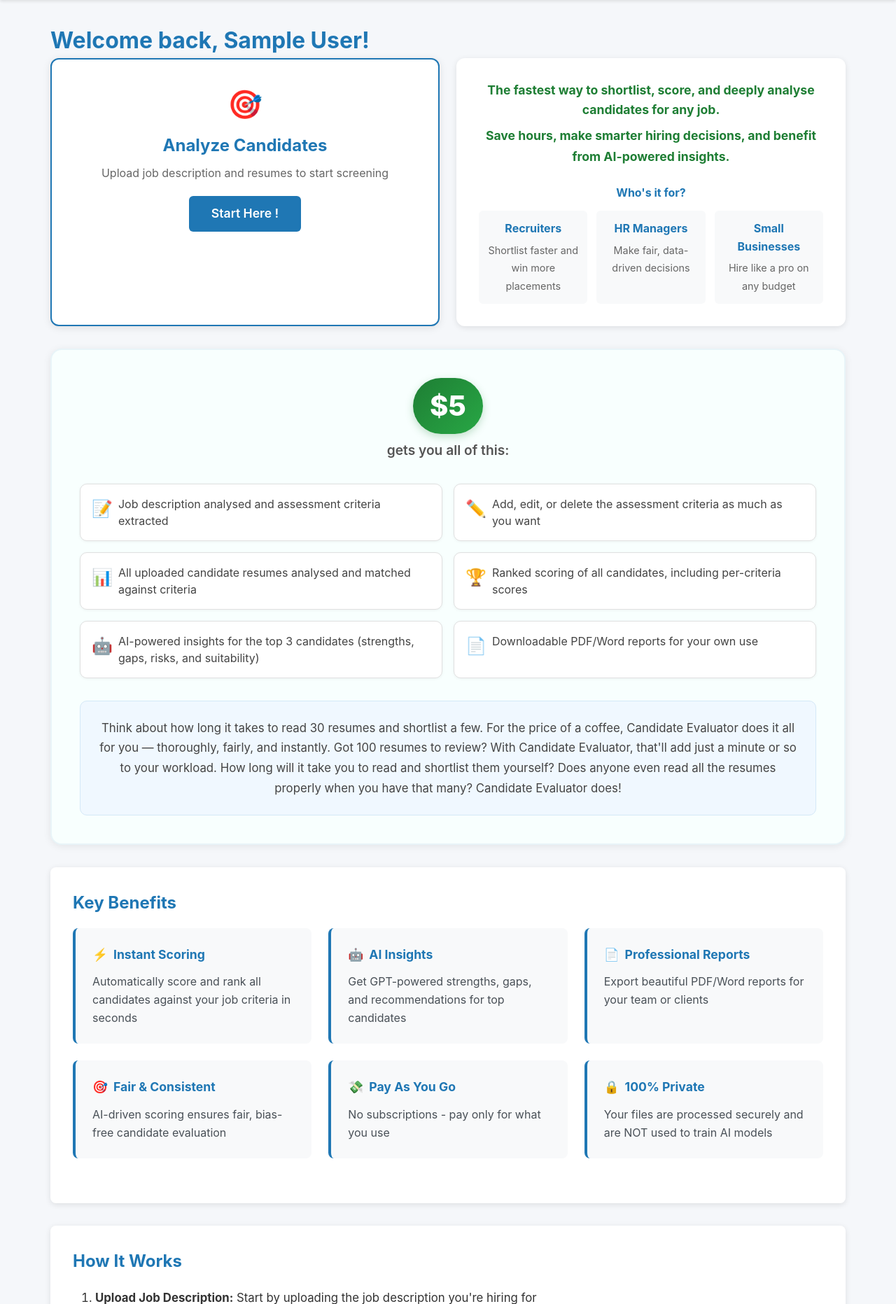
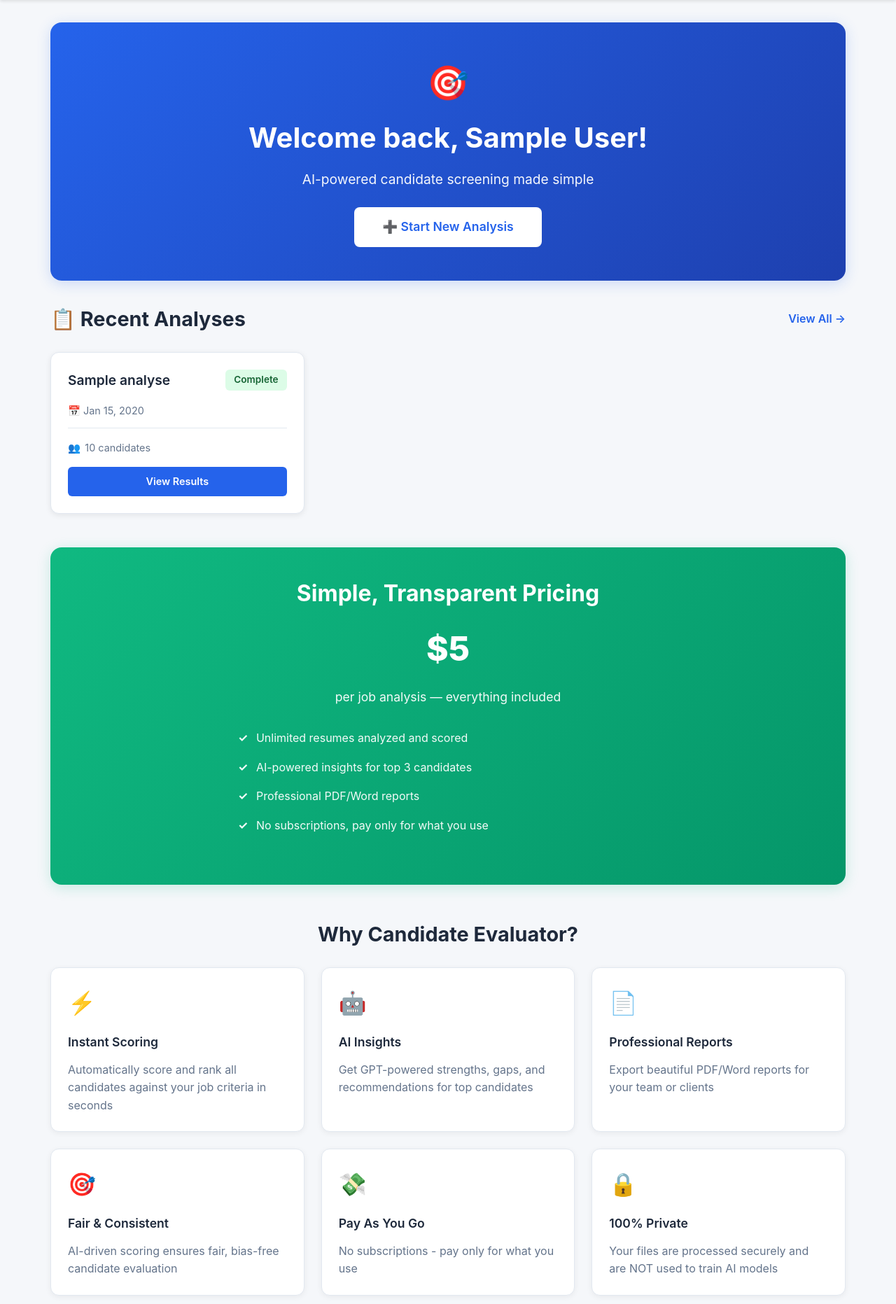
Before and after one commit to nigelfitz/candidate-evaluator, a Flask app: page /dashboard in a window 1280 px wide. Shown: the part 109-1972 px from the top of the page at 70% size. Run offline with Flask 3, Linux system fonts and the light colour scheme; a user stored in the database is signed in; tables that the repository leaves empty hold one stand-in row (values such as "Sample post").

Commit message:
Apply modern clean styling to dashboard - Blue/Slate palette with mobile-responsive cards

```diff
--- a/flask_app/templates/dashboard.html
+++ b/flask_app/templates/dashboard.html
@@ -4,373 +4,415 @@
 
 {% block extra_css %}
 <style>
-    .top-section {
-        display: grid;
-        grid-template-columns: 1fr 1fr;
-        gap: 1.5rem;
+    /* Modern Clean Dashboard Styling - Blue/Slate Palette */
+
+    /* Hero Section with CTA */
+    .hero-section {
+        background: linear-gradient(135deg, #2563eb 0%, #1e40af 100%);
+        border-radius: 16px;
+        padding: 3rem;
         margin-bottom: 2rem;
+        color: white;
+        text-align: center;
+        box-shadow: 0 4px 20px rgba(37, 99, 235, 0.2);
     }
 
-    .analyze-card {
-        background: white;
-        color: #333;
-        border-radius: 12px;
-        padding: 2rem;
-        text-align: center;
-        box-shadow: 0 2px 12px rgba(0, 0, 0, 0.1);
-        border: 2px solid #1f77b4;
+    .hero-section h1 {
+        font-size: 2.5rem;
+        font-weight: 700;
+        margin-bottom: 0.8rem;
+        color: white;
     }
 
-    .analyze-card h2 {
-        color: #1f77b4;
-        font-size: 1.5rem;
+    .hero-section p {
+        font-size: 1.2rem;
+        margin-bottom: 1.5rem;
+        opacity: 0.95;
+    }
+
+    .hero-section .btn-hero {
+        background: white;
+        color: #2563eb;
+        font-size: 1.1rem;
+        font-weight: 600;
+        padding: 0.9rem 2.5rem;
+        border-radius: 8px;
+        border: none;
+        cursor: pointer;
+        transition: all 0.2s;
+        display: inline-block;
+        text-decoration: none;
+    }
+
+    .hero-section .btn-hero:hover {
+        transform: translateY(-2px);
+        box-shadow: 0 6px 20px rgba(0, 0, 0, 0.15);
+    }
+
+    /* Recent Analyses Section */
+    .section-header {
+        display: flex;
+        justify-content: space-between;
+        align-items: center;
+        margin-bottom: 1.5rem;
+    }
+
+    .section-header h2 {
+        color: #1e293b;
+        font-size: 1.8rem;
+        font-weight: 700;
+        margin: 0;
+    }
+
+    .section-header .view-all {
+        color: #2563eb;
+        text-decoration: none;
+        font-weight: 600;
+    }
+
+    .section-header .view-all:hover {
+        text-decoration: underline;
+    }
+
+    /* Analysis Cards - Mobile-Responsive */
+    .analyses-grid {
+        display: grid;
+        grid-template-columns: repeat(auto-fill, minmax(300px, 1fr));
+        gap: 1.5rem;
+        margin-bottom: 3rem;
+    }
+
+    .analysis-card {
+        background: white;
+        border-radius: 12px;
+        padding: 1.5rem;
+        box-shadow: 0 2px 8px rgba(0, 0, 0, 0.08);
+        border: 1px solid #e2e8f0;
+        transition: all 0.2s;
+    }
+
+    .analysis-card:hover {
+        box-shadow: 0 4px 16px rgba(0, 0, 0, 0.12);
+        transform: translateY(-2px);
+    }
+
+    .analysis-card-header {
+        display: flex;
+        justify-content: space-between;
+        align-items: start;
+        margin-bottom: 1rem;
+    }
+
+    .analysis-card-header h3 {
+        color: #1e293b;
+        font-size: 1.2rem;
+        font-weight: 600;
+        margin: 0;
+        flex: 1;
+    }
+
+    .analysis-badge {
+        background: #dcfce7;
+        color: #166534;
+        padding: 0.25rem 0.75rem;
+        border-radius: 6px;
+        font-size: 0.85rem;
+        font-weight: 600;
+        margin-left: 0.5rem;
+    }
+
+    .analysis-card-meta {
+        color: #64748b;
+        font-size: 0.9rem;
+        margin-bottom: 0.8rem;
+    }
+
+    .analysis-card-stats {
+        display: flex;
+        gap: 1rem;
+        margin-bottom: 1rem;
+        padding-top: 1rem;
+        border-top: 1px solid #e2e8f0;
+    }
+
+    .stat-item {
+        display: flex;
+        align-items: center;
+        gap: 0.4rem;
+        color: #64748b;
+        font-size: 0.9rem;
+    }
+
+    .analysis-card-actions {
+        display: flex;
+        gap: 0.75rem;
+    }
+
+    .btn-view {
+        flex: 1;
+        background: #2563eb;
+        color: white;
+        padding: 0.6rem 1rem;
+        border-radius: 6px;
+        text-align: center;
+        text-decoration: none;
+        font-weight: 600;
+        font-size: 0.9rem;
+        transition: all 0.2s;
+    }
+
+    .btn-view:hover {
+        background: #1d4ed8;
+    }
+
+    /* Empty State */
+    .empty-state {
+        text-align: center;
+        padding: 4rem 2rem;
+        background: #f8fafc;
+        border-radius: 12px;
+        border: 2px dashed #cbd5e1;
+    }
+
+    .empty-state .icon {
+        font-size: 4rem;
+        margin-bottom: 1rem;
+    }
+
+    .empty-state h3 {
+        color: #475569;
+        font-size: 1.3rem;
         margin-bottom: 0.5rem;
     }
 
-    .analyze-card p {
-        color: #666;
-        font-size: 1rem;
-        margin-bottom: 1.2rem;
+    .empty-state p {
+        color: #64748b;
+        margin-bottom: 1.5rem;
     }
 
-    .analyze-card .btn {
-        font-size: 1.1rem;
-        padding: 0.7rem 2rem;
-        background: #1f77b4;
-        color: white;
-        font-weight: 600;
-        border: none;
+    /* Info Cards - Benefits and Features */
+    .info-grid {
+        display: grid;
+        grid-template-columns: repeat(auto-fit, minmax(280px, 1fr));
+        gap: 1.5rem;
+        margin-bottom: 3rem;
     }
 
-    .analyze-card .btn:hover {
-        background: #1565c0;
-        transform: translateY(-2px);
-        box-shadow: 0 4px 12px rgba(0,0,0,0.2);
+    .info-card {
+        background: white;
+        border-radius: 12px;
+        padding: 1.5rem;
+        box-shadow: 0 2px 8px rgba(0, 0, 0, 0.06);
+        border: 1px solid #e2e8f0;
+        transition: all 0.2s;
     }
 
-    .info-right {
-        background: white;
-        border-radius: 12px;
-        padding: 2rem;
-        box-shadow: 0 2px 8px rgba(0,0,0,0.1);
+    .info-card:hover {
+        box-shadow: 0 4px 16px rgba(0, 0, 0, 0.1);
+        transform: translateY(-2px);
     }
 
-    .info-right h3 {
-        color: #1e7e34;
-        font-size: 1.1rem;
-        font-weight: 700;
-        margin-bottom: 0.5rem;
-        text-align: center;
+    .info-card-icon {
+        font-size: 2rem;
+        margin-bottom: 1rem;
     }
 
-    .info-right p {
-        color: #1e7e34;
+    .info-card h3 {
+        color: #1e293b;
         font-size: 1.1rem;
-        font-weight: 700;
-        line-height: 1.7;
-        margin-bottom: 1.5rem;
-        text-align: center;
-    }
-
-    .info-right .whos-it-for {
-        text-align: center;
-    }
-
-    .usecase-grid {
-        display: grid;
-        grid-template-columns: repeat(3, 1fr);
-        gap: 0.8rem;
-    }
-
-    .usecase-item {
-        background: #f8f9fa;
-        padding: 0.8rem;
-        border-radius: 6px;
-        text-align: center;
-    }
-
-    .usecase-item strong {
-        color: #1f77b4;
-        display: block;
-        margin-bottom: 0.3rem;
-    }
-
-    .usecase-item span {
-        font-size: 0.9rem;
-        color: #666;
-    }
-
-    .pricing-block {
-        background: #f8fffe;
-        border-radius: 16px;
-        padding: 2.5rem;
-        margin-bottom: 2rem;
-        box-shadow: 0 2px 12px rgba(0, 0, 0, 0.08);
-        border: 2px solid #e8f4f8;
-    }
-
-    .pricing-block .price-header {
-        text-align: center;
-        margin-bottom: 2rem;
-    }
-
-    .pricing-block .price-badge {
-        display: inline-block;
-        background: linear-gradient(135deg, #1e7e34 0%, #28a745 100%);
-        color: white;
-        font-size: 2.5rem;
-        font-weight: 800;
-        padding: 0.5rem 1.5rem;
-        border-radius: 50px;
-        margin-bottom: 0.5rem;
-        box-shadow: 0 4px 12px rgba(30, 126, 52, 0.25);
-    }
-
-    .pricing-block .price-subtext {
-        font-size: 1.2rem;
-        color: #555;
         font-weight: 600;
-    }
-
-    .pricing-block .benefits-grid {
-        display: grid;
-        grid-template-columns: repeat(2, 1fr);
-        gap: 1rem;
-        margin-bottom: 2rem;
-    }
-
-    .pricing-block .benefit-item {
-        background: white;
-        padding: 1rem;
-        border-radius: 10px;
-        border: 1px solid #e0e0e0;
-        box-shadow: 0 1px 4px rgba(0,0,0,0.05);
-        display: flex;
-        align-items: flex-start;
-    }
-
-    .pricing-block .benefit-item .emoji {
-        font-size: 1.5rem;
-        margin-right: 0.5rem;
-        flex-shrink: 0;
-    }
-
-    .pricing-block .benefit-item .text {
-        color: #444;
-        font-size: 1rem;
-        line-height: 1.5;
-        flex: 1;
-    }
-
-    .pricing-block .closing-text {
-        background: #f0f8ff;
-        padding: 1.5rem;
-        border-radius: 10px;
-        font-size: 1.05rem;
-        color: #444;
-        line-height: 1.7;
-        text-align: center;
-        border: 1px solid #d4e8f7;
-    }
-
-    .faq-section {
-        background: #fafafa;
-        border-radius: 12px;
-        padding: 2rem;
-        margin-bottom: 2rem;
-        box-shadow: 0 2px 8px rgba(0,0,0,0.08);
-        border: 1px solid #e0e0e0;
-    }
-
-    .faq-section h2 {
-        color: #333;
-        font-size: 1.8rem;
-        margin-bottom: 1.5rem;
-        text-align: center;
-    }
-
-    .faq-item {
-        background: white;
-        padding: 1.5rem;
-        border-radius: 8px;
-        margin-bottom: 1.5rem;
-        border-left: 4px solid #1f77b4;
-        box-shadow: 0 1px 4px rgba(0,0,0,0.05);
-    }
-
-    .faq-item h3 {
-        color: #1f77b4;
-        font-size: 1.2rem;
         margin-bottom: 0.8rem;
     }
 
-    .faq-item p {
-        color: #555;
-        line-height: 1.7;
-        margin-bottom: 0.8rem;
+    .info-card p {
+        color: #64748b;
+        line-height: 1.6;
+        margin: 0;
     }
 
-    .faq-item p:last-child {
-        margin-bottom: 0;
+    /* Pricing Highlight Block */
+    .pricing-block {
+        background: linear-gradient(135deg, #10b981 0%, #059669 100%);
+        border-radius: 16px;
+        padding: 2.5rem;
+        margin-bottom: 3rem;
+        color: white;
+        text-align: center;
+        box-shadow: 0 4px 20px rgba(16, 185, 129, 0.2);
     }
 
-    .info-section {
-        display: grid;
-        grid-template-columns: repeat(auto-fit, minmax(280px, 1fr));
-        gap: 1.5rem;
-        margin-bottom: 2rem;
+    .pricing-block h2 {
+        font-size: 2rem;
+        font-weight: 700;
+        margin-bottom: 0.5rem;
+        color: white;
     }
 
-    .info-card {
-        background: #f8f9fa;
-        border-left: 4px solid #1f77b4;
-        padding: 1.5rem;
-        border-radius: 8px;
+    .pricing-block .price {
+        font-size: 3rem;
+        font-weight: 800;
+        margin: 1rem 0;
     }
 
-    .info-card h3 {
-        color: #1f77b4;
+    .pricing-block p {
         font-size: 1.1rem;
-        margin-bottom: 0.8rem;
-        display: flex;
-        align-items: center;
-        gap: 0.5rem;
+        opacity: 0.95;
+        margin-bottom: 1.5rem;
     }
 
-    .info-card p {
-        color: #495057;
-        margin: 0;
-        line-height: 1.6;
+    .pricing-block ul {
+        text-align: left;
+        max-width: 600px;
+        margin: 0 auto 1.5rem;
+        list-style: none;
+        padding: 0;
+    }
+
+    .pricing-block li {
+        padding: 0.5rem 0;
+        font-size: 1rem;
+        opacity: 0.95;
+    }
+
+    .pricing-block li::before {
+        content: "✓ ";
+        font-weight: bold;
+        margin-right: 0.5rem;
+    }
+
+    /* Mobile Responsive */
+    @media (max-width: 768px) {
+        .hero-section {
+            padding: 2rem 1.5rem;
+        }
+
+        .hero-section h1 {
+            font-size: 1.8rem;
+        }
+
+        .analyses-grid {
+            grid-template-columns: 1fr;
+        }
+
+        .info-grid {
+            grid-template-columns: 1fr;
+        }
     }
 </style>
 {% endblock %}
 
 {% block content %}
+<!-- Hero Section with CTA -->
+<div class="hero-section">
+    <div style="font-size: 3rem; margin-bottom: 0.5rem;">🎯</div>
+    <h1>{% if current_user.is_authenticated %}Welcome back, {{ current_user.name or current_user.email.split('@')[0] }}!{% else %}Welcome to Candidate Evaluator{% endif %}</h1>
+    <p>AI-powered candidate screening made simple</p>
+    <a href="{{ url_for('auth.register') if not current_user.is_authenticated else url_for('analyze', new=1) }}" class="btn-hero">
+        {% if current_user.is_authenticated %}➕ Start New Analysis{% else %}Get Started Free{% endif %}
+    </a>
+</div>
+
 {% if current_user.is_authenticated %}
-<div class="d-flex justify-content-between align-items-center mb-4">
-    <div>
-        <h1 style="color: #1f77b4; margin: 0;">Welcome back, {{ user.name or user.email }}!</h1>
+<!-- Recent Analyses Section -->
+<div class="section-header">
+    <h2>📋 Recent Analyses</h2>
+    <a href="{{ url_for('job_history') }}" class="view-all">View All →</a>
 </div>
-    {% if user and user.balance_usd < 5 %}
-    <div class="alert alert-warning mb-0" style="padding: 0.5rem 1rem;">
-        ⚠️ Low balance: ${{ "%.2f"|format(user.balance_usd) }} - <a href="{{ url_for('payments.buy_credits') }}" style="text-decoration: underline;">Add funds</a>
+
+{% if recent_analyses %}
+<div class="analyses-grid">
+    {% for analysis in recent_analyses %}
+    <div class="analysis-card">
+        <div class="analysis-card-header">
+            <h3>{{ analysis.job_title or 'Untitled Job' }}</h3>
+            <span class="analysis-badge">Complete</span>
         </div>
-    {% endif %}
+        <div class="analysis-card-meta">
+            📅 {{ analysis.created_at.strftime('%b %d, %Y') }}
+        </div>
+        <div class="analysis-card-stats">
+            <div class="stat-item">
+                <span>👥</span>
+                <span>{{ analysis.coverage_data|length if analysis.coverage_data else 0 }} candidates</span>
+            </div>
+        </div>
+        <div class="analysis-card-actions">
+            <a href="{{ url_for('job_detail', job_id=analysis.id) }}" class="btn-view">View Results</a>
+        </div>
+    </div>
+    {% endfor %}
 </div>
 {% else %}
-<div class="mb-4">
-    <h1 style="color: #1f77b4; text-align: center; margin: 0;">Welcome to Candidate Evaluator</h1>
-    <p style="text-align: center; color: #666; font-size: 1.1rem; margin-top: 0.5rem;">AI-powered candidate screening made simple</p>
+<div class="empty-state">
+    <div class="icon">📊</div>
+    <h3>No analyses yet</h3>
+    <p>Start your first analysis to see results here</p>
+    <a href="{{ url_for('analyze', new=1) }}" class="btn-hero">Create First Analysis</a>
 </div>
 {% endif %}
 
-<!-- Top Section: Analyze Card + Info -->
-<div class="top-section">
-    <div class="analyze-card">
-        <div style="font-size: 2.5rem; margin-bottom: 0.5rem;">🎯</div>
-        <h2>Analyze Candidates</h2>
-        <p>Upload job description and resumes to start screening</p>
-        <a href="{{ url_for('auth.register') if not current_user.is_authenticated else url_for('analyze', new=1) }}" class="btn">Start Here !</a>
+<!-- Low Balance Warning -->
+{% if current_user.balance_usd < 5 %}
+<div style="background: #fef3c7; border-left: 4px solid #f59e0b; padding: 1.5rem; border-radius: 8px; margin-bottom: 2rem;">
+    <strong style="color: #92400e;">⚠️ Low Balance</strong>
+    <p style="color: #92400e; margin: 0.5rem 0 0 0;">You have ${{ "%.2f"|format(current_user.balance_usd) }} remaining.
+        <a href="{{ url_for('payments.buy_credits') }}" style="color: #2563eb; text-decoration: underline;">Add funds</a> to continue analyzing.</p>
 </div>
+{% endif %}
+{% endif %}
 
-    <div class="info-right">
-        <h3>The fastest way to shortlist, score, and deeply analyse candidates for any job.</h3>
-        <p>Save hours, make smarter hiring decisions, and benefit from AI-powered insights.</p>
-
-        <strong class="whos-it-for" style="color: #1f77b4; display: block; margin-bottom: 0.8rem;">Who's it for?</strong>
-        <div class="usecase-grid">
-            <div class="usecase-item">
-                <strong>Recruiters</strong>
-                <span>Shortlist faster and win more placements</span>
-            </div>
-            <div class="usecase-item">
-                <strong>HR Managers</strong>
-                <span>Make fair, data-driven decisions</span>
-            </div>
-            <div class="usecase-item">
-                <strong>Small Businesses</strong>
-                <span>Hire like a pro on any budget</span>
-            </div>
-        </div>
-    </div>
-</div>
-
-<!-- Pricing Block: For $4 you get -->
+<!-- Pricing Highlight -->
 <div class="pricing-block">
-    <div class="price-header">
-        <div class="price-badge">$5</div>
-        <div class="price-subtext">gets you all of this:</div>
-    </div>
-
-    <div class="benefits-grid">
-        <div class="benefit-item">
-            <span class="emoji">📝</span>
-            <span class="text">Job description analysed and assessment criteria extracted</span>
-        </div>
-        <div class="benefit-item">
-            <span class="emoji">✏️</span>
-            <span class="text">Add, edit, or delete the assessment criteria as much as you want</span>
-        </div>
-        <div class="benefit-item">
-            <span class="emoji">📊</span>
-            <span class="text">All uploaded candidate resumes analysed and matched against criteria</span>
-        </div>
-        <div class="benefit-item">
-            <span class="emoji">🏆</span>
-            <span class="text">Ranked scoring of all candidates, including per-criteria scores</span>
-        </div>
-        <div class="benefit-item">
-            <span class="emoji">🤖</span>
-            <span class="text">AI-powered insights for the top 3 candidates (strengths, gaps, risks, and suitability)</span>
-        </div>
-        <div class="benefit-item">
-            <span class="emoji">📄</span>
-            <span class="text">Downloadable PDF/Word reports for your own use</span>
-        </div>
-    </div>
-
-    <div class="closing-text">Think about how long it takes to read 30 resumes and shortlist a few.
-        For the price of a coffee, Candidate Evaluator does it all for you — thoroughly, fairly,
-        and instantly. Got 100 resumes to review? With Candidate Evaluator, that'll add just a minute or so to your workload.
-        How long will it take you to read and shortlist them yourself? Does anyone even read all the resumes properly
-        when you have that many? Candidate Evaluator does!</div>
+    <h2>Simple, Transparent Pricing</h2>
+    <div class="price">$5</div>
+    <p>per job analysis — everything included</p>
+    <ul>
+        <li>Unlimited resumes analyzed and scored</li>
+        <li>AI-powered insights for top 3 candidates</li>
+        <li>Professional PDF/Word reports</li>
+        <li>No subscriptions, pay only for what you use</li>
+    </ul>
 </div>
 
 <!-- Key Benefits -->
-<div class="card" style="margin-bottom: 2rem;">
-    <h2 class="card-header" style="color: #1f77b4;">Key Benefits</h2>
-    <div class="info-section">
+<h2 style="color: #1e293b; font-size: 1.8rem; margin-bottom: 1.5rem; text-align: center;">Why Candidate Evaluator?</h2>
+<div class="info-grid">
     <div class="info-card">
-            <h3><span>⚡</span> Instant Scoring</h3>
+        <div class="info-card-icon">⚡</div>
+        <h3>Instant Scoring</h3>
         <p>Automatically score and rank all candidates against your job criteria in seconds</p>
     </div>
     <div class="info-card">
-            <h3><span>🤖</span> AI Insights</h3>
+        <div class="info-card-icon">🤖</div>
+        <h3>AI Insights</h3>
         <p>Get GPT-powered strengths, gaps, and recommendations for top candidates</p>
     </div>
     <div class="info-card">
-            <h3><span>📄</span> Professional Reports</h3>
+        <div class="info-card-icon">📄</div>
+        <h3>Professional Reports</h3>
         <p>Export beautiful PDF/Word reports for your team or clients</p>
     </div>
     <div class="info-card">
-            <h3><span>🎯</span> Fair & Consistent</h3>
+        <div class="info-card-icon">🎯</div>
+        <h3>Fair & Consistent</h3>
         <p>AI-driven scoring ensures fair, bias-free candidate evaluation</p>
     </div>
     <div class="info-card">
-            <h3><span>💸</span> Pay As You Go</h3>
+        <div class="info-card-icon">💸</div>
+        <h3>Pay As You Go</h3>
         <p>No subscriptions - pay only for what you use</p>
     </div>
     <div class="info-card">
-            <h3><span>🔒</span> 100% Private</h3>
+        <div class="info-card-icon">🔒</div>
+        <h3>100% Private</h3>
         <p>Your files are processed securely and are NOT used to train AI models</p>
-        </div>
     </div>
 </div>
 
 <!-- How It Works -->
-<div class="card" style="margin-bottom: 2rem;">
-    <h2 class="card-header" style="color: #1f77b4;">How It Works</h2>
-    <ol style="line-height: 2; font-size: 1.05rem; padding-left: 2rem;">
+<div style="background: #f8fafc; border-radius: 12px; padding: 2rem; margin-bottom: 2rem;">
+    <h2 style="color: #1e293b; font-size: 1.8rem; margin-bottom: 1.5rem; text-align: center;">How It Works</h2>
+    <ol style="line-height: 2; font-size: 1.05rem; padding-left: 2rem; color: #475569; max-width: 800px; margin: 0 auto;">
         <li><strong>Upload Job Description:</strong> Start by uploading the job description you're hiring for</li>
         <li><strong>Review Criteria:</strong> Our AI extracts key criteria - you can edit them as needed</li>
         <li><strong>Upload Resumes:</strong> Upload candidate CVs/resumes (PDF, DOCX, or TXT)</li>
@@ -379,41 +421,4 @@
         <li><strong>Export Reports:</strong> Download professional reports to share with your team</li>
     </ol>
 </div>
-
-{% if current_user.is_authenticated and user and user.balance_usd < 5 %}
-<div class="card" style="background: #fff3cd; border-left: 4px solid #ffc107;">
-    <h3 style="color: #856404;">⚠️ Low Balance</h3>
-    <p style="color: #856404;">You have ${{ "%.2f"|format(user.balance_usd) }} remaining. Typical analysis costs $4-$10.
-        <a href="{{ url_for('payments.buy_credits') }}" style="color: #1f77b4; text-decoration: underline;">Add funds</a> to continue analyzing candidates.</p>
-</div>
-{% endif %}
-
-<!-- FAQ Section -->
-<div class="faq-section">
-    <h2>The Fine Print - We've Got Nothing to Hide</h2>
-
-    <div class="faq-item">
-        <h3>Is my data safe?</h3>
-        <p>Yes! Your data and uploaded files are stored on our secure server. We store the data and files for each job in case you need to access them again later (e.g. if you get some late resumes and want to re-run the analysis to include them). If you prefer that they are not retained after you have finished, we have a Job History section where you can easily delete any historical jobs. Your data is NOT used to train AI models. Any data transmitted to OpenAI for "AI" analysis is done securely via HTTPS to API endpoints and is only retained by OpenAI for up to 30 days for abuse and misuse monitoring. After 30 days it is automatically deleted from OpenAI's servers. Read our Help & FAQ page (Privacy & Data Handling) for more information.</p>
-    </div>
-
-    <div class="faq-item">
-        <h3>How much does it cost?</h3>
-        <p>As stated above, it costs just $5 per job.</p>
-        <p>That gets the assessment criteria extracted from your job description and all candidate resumes scored and ranked against those criteria. It also gets AI powered insights on your top 3 ranked candidates, plus all of our reports for you to download.</p>
-        <p>If you want AI insights for more than the top 3 candidates, No Problem! You can get those insights for any number of candidates you want. It's just $1 per extra candidate.</p>
-        <p>This isn't some hidden scam to try and get you to pay more for the stuff you really need. The simple reason that we only include AI insights for the top 3 candidates in our basic price is because our costs increase the more we use the expensive AI models that are needed to generate those insightful human-like outputs. We include the top 3 in our basic price because that is often enough for many of our clients. But if you want to do a few, or a lot more, at $1 each it's probably not going to break your budget.</p>
-        <p>There are no hidden costs with us. Just pay for what you use. And if it's too much hassle to pay each time you process a job, you can load up as much credit as you like and we'll deduct each job from your credit balance.</p>
-    </div>
-
-    <div class="faq-item">
-        <h3>What do I get in a report?</h3>
-        <p>You get ranked candidates, detailed scoring, and (for selected candidates) AI-generated strengths, gaps, and recommendations. Export as PDF or Word.</p>
-    </div>
-
-    <div class="faq-item">
-        <h3>Can I try it before buying?</h3>
-        <p>Unfortunately, No. It costs us money to use the AI models that are needed for every analysis. If we offer free trials, we risk incurring costs that we can't control. Controlling our costs enables us to keep our pricing as low as we can, and at just $5 per job, we encourage you to just give it one go. We're confident that you'll be impressed and will come back again and again.</p>
-    </div>
-</div>
 {% endblock %}
```
Lines whose indentation alone changed are shown as unchanged.
